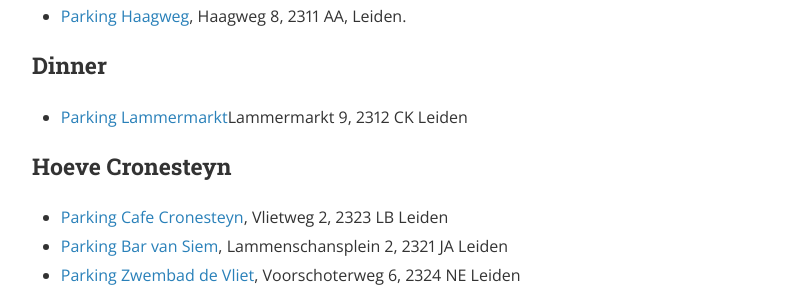
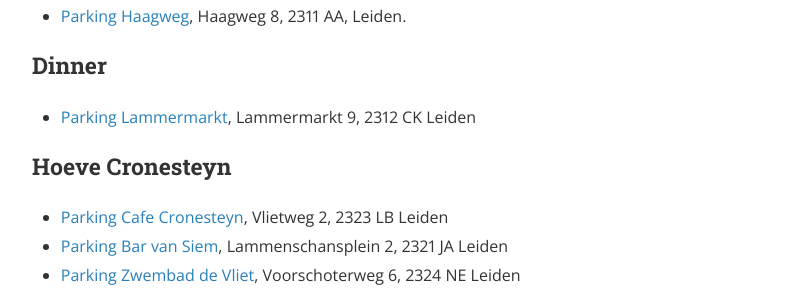
Before and after one commit to thiesgehrmann/heijmans-gehrmann, a Jekyll site: the page built from index.html, in a window 1280 px wide and 900 px high, scrolled down 5194 px. Shown: the part 154-454 px from the top of the window, without its empty margins (240-1039 px from the left). Built offline with Jekyll 4.4.1, drawn with Linux system fonts in a browser that asks for light colours; nearby versions of some CDN libraries.

Commit message:
Updating corona stuff

```diff
--- a/index.html
+++ b/index.html
@@ -128,7 +128,7 @@
 
   <h3>Dinner</h3>
   <ul>
-    <li><a href="https://osm.org/go/0E4PALIG9?m=&way=550430144">Parking Lammermarkt</a>Lammermarkt 9, 2312 CK Leiden</li>
+    <li><a href="https://osm.org/go/0E4PALIG9?m=&way=550430144">Parking Lammermarkt</a>, Lammermarkt 9, 2312 CK Leiden</li>
   </ul>
 
   <h3>Hoeve Cronesteyn </h3>
```
